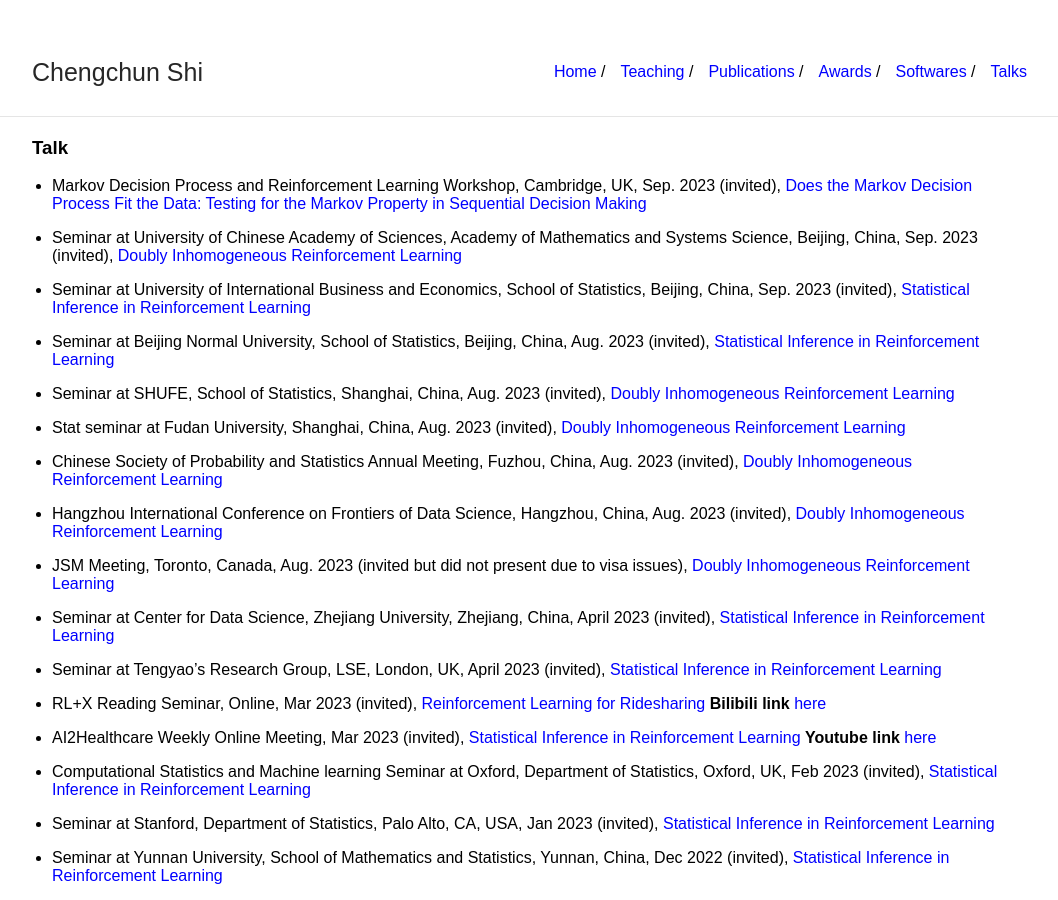
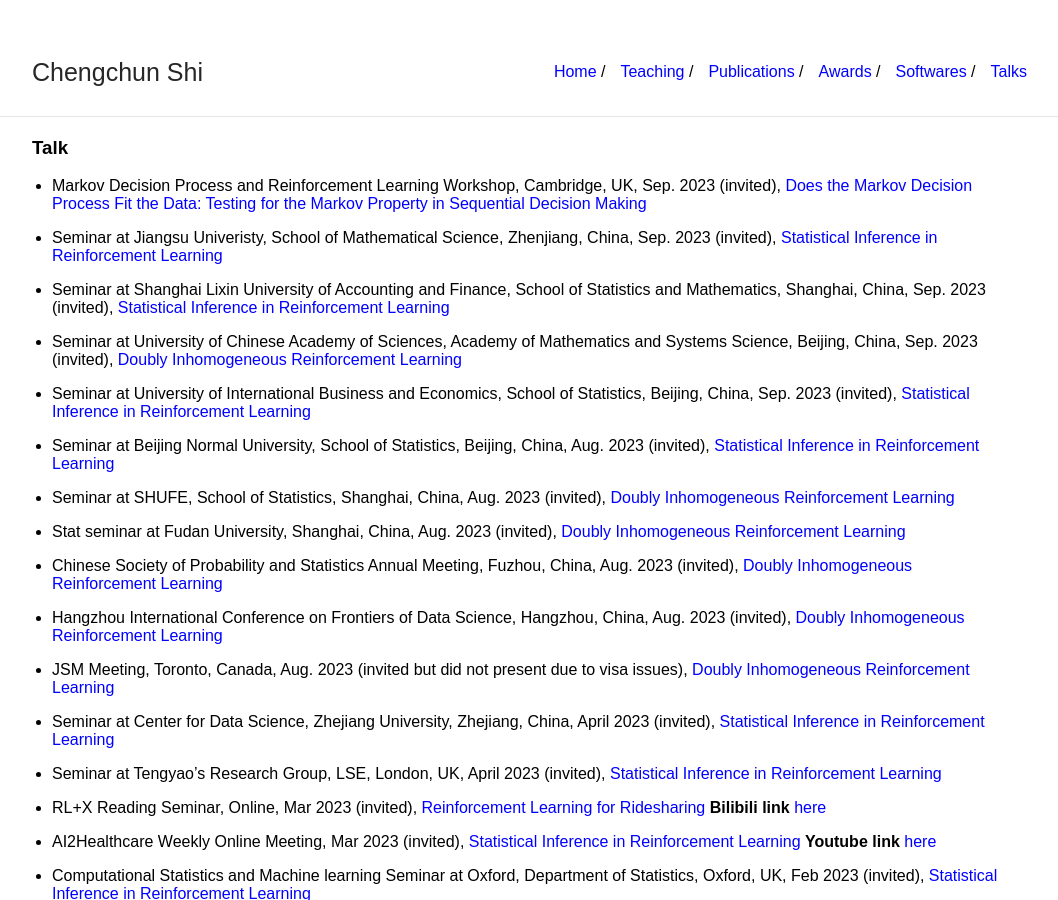
Before and after one commit to callmespring/callmespring.github.io, a Jekyll site: the page built from talk.md, in a window 1280 px wide and 900 px high. Shown: the whole window, without its empty margins (108-1166 px from the left). Built offline with Jekyll 4.4.1, drawn with Linux system fonts in a browser that asks for light colours.

Commit message:
Update talk.md

```diff
--- a/talk.md
+++ b/talk.md
@@ -6,6 +6,10 @@ title: Talk
 ### Talk
 
 * Markov Decision Process and Reinforcement Learning Workshop, Cambridge, UK, Sep. 2023 (invited), [Does the Markov Decision Process Fit the Data: Testing for the Markov Property in Sequential Decision Making](./slides/slides_middle.pdf)
+
+* Seminar at Jiangsu Univeristy, School of Mathematical Science, Zhenjiang, China, Sep. 2023 (invited), [Statistical Inference in Reinforcement Learning](./slides/StatRL.pdf)
+
+* Seminar at Shanghai Lixin University of Accounting and Finance, School of Statistics and Mathematics, Shanghai, China, Sep. 2023 (invited), [Statistical Inference in Reinforcement Learning](./slides/StatRL.pdf)
 
 * Seminar at University of Chinese Academy of Sciences, Academy of Mathematics and Systems Science, Beijing, China, Sep. 2023 (invited), [Doubly Inhomogeneous Reinforcement Learning](./slides/DIRL.pdf)
 
```
